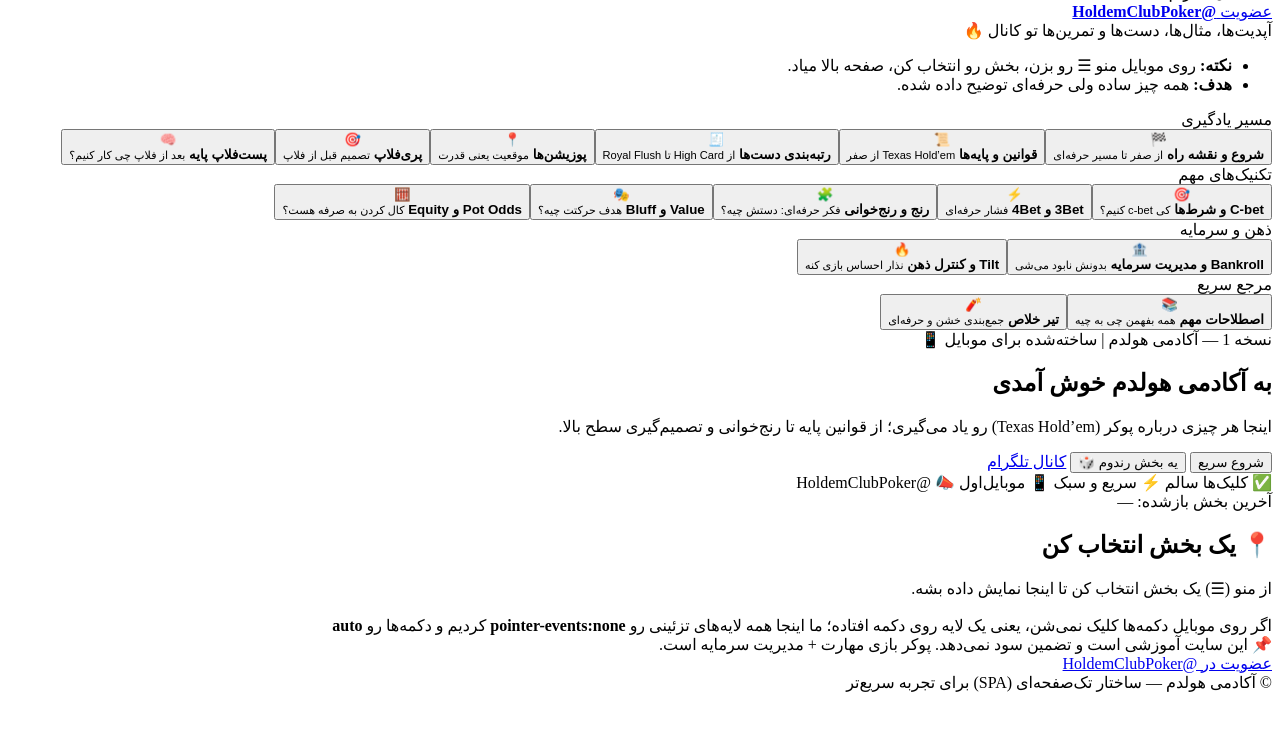
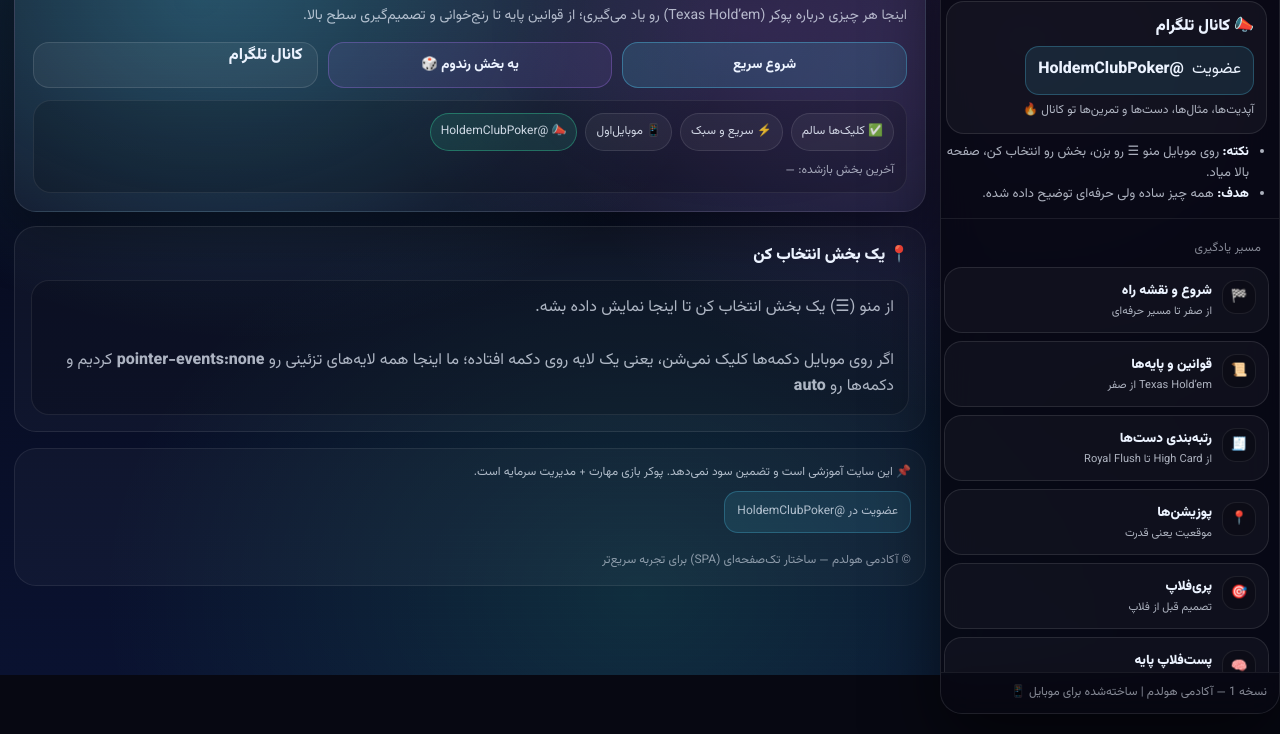
Before and after one commit to daryanova/pokerholdemclub, a plain HTML site: page index.html in a window 1280 px wide. Shown: the part 125-859 px from the top of the page. Before the commit the page ends 825 px from the top, so only its background shows below. Drawn offline with Linux system fonts and the light colour scheme.

Commit message:
Update index.html

```diff
--- a/index.html
+++ b/index.html
@@ -13,7 +13,8 @@
   <link href="https://fonts.googleapis.com/css2?family=Vazirmatn:wght@300;400;600;800;900&display=swap" rel="stylesheet">
 
   <!-- فایل‌های پروژه -->
-  <link rel="stylesheet" href="./styles.css" />
+  <link rel="stylesheet" href="app.css">
+<script src="app.js" defer></script>
 </head>
 
 <body>
```
